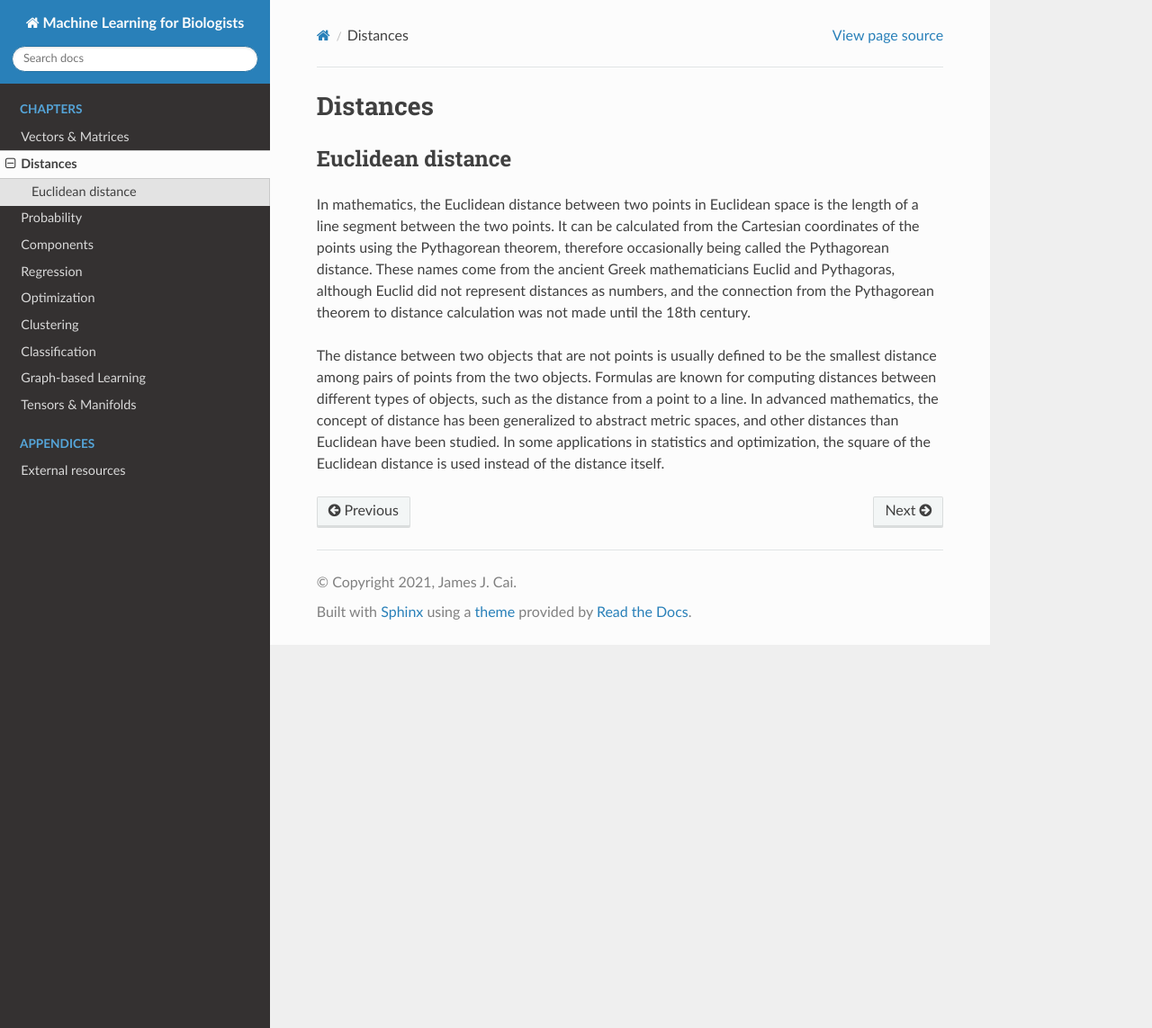
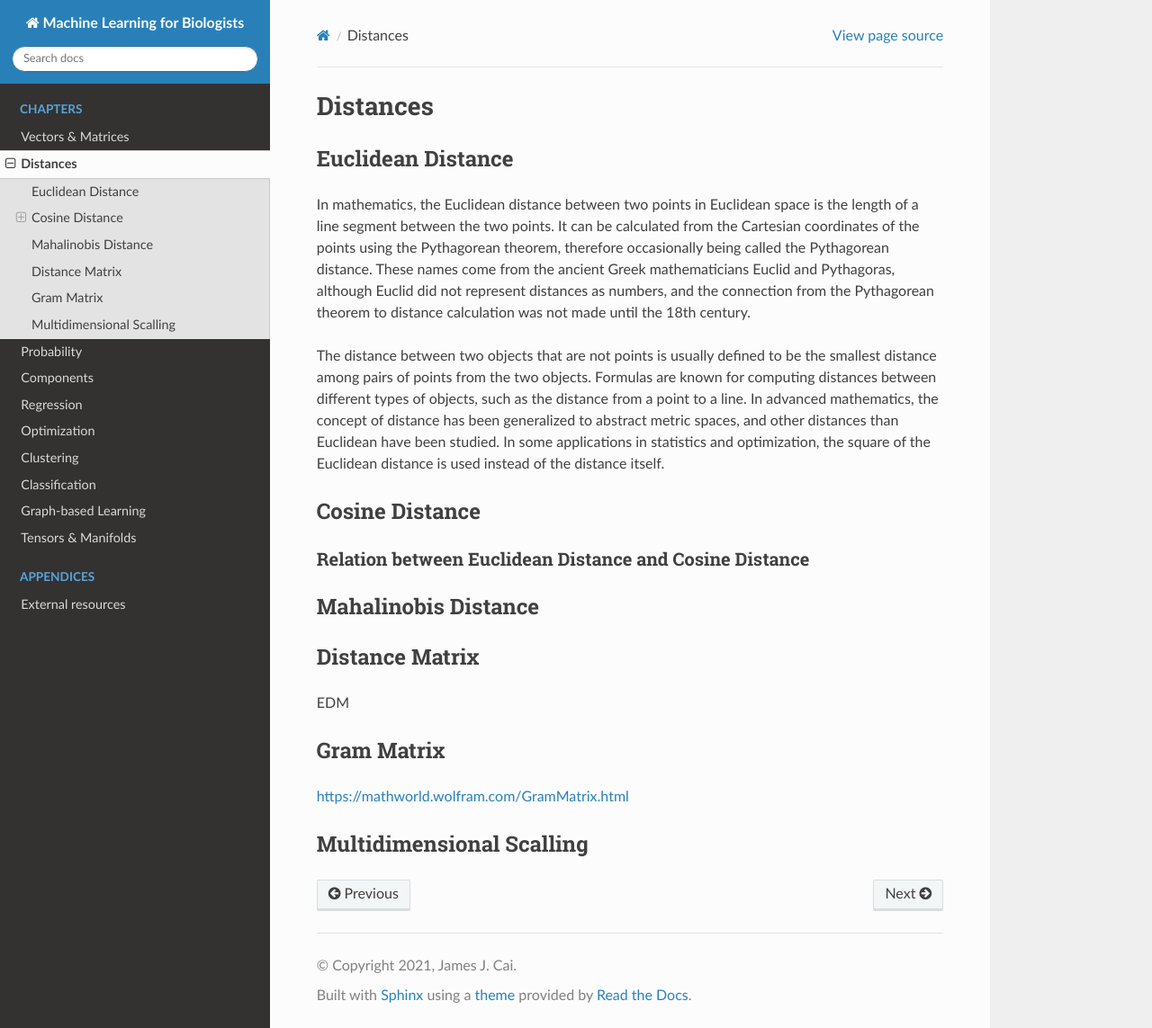
Before and after one commit to jamesjcai/readthedocs_ml4b, a Sphinx documentation site: the page built from docs/chapter2.rst, in a window 1280 px wide and 1143 px high. Shown: the whole window at 90% size. Built offline with Sphinx 7.4.7 and the Read the Docs theme 2.0.0, drawn with Linux system fonts in a browser that asks for light colours.

Commit message:
Update chapter2.rst

```diff
--- a/docs/chapter2.rst
+++ b/docs/chapter2.rst
@@ -2,8 +2,33 @@
 Distances
 =========
 
-Euclidean distance
+Euclidean Distance
 ------------------
 In mathematics, the Euclidean distance between two points in Euclidean space is the length of a line segment between the two points. It can be calculated from the Cartesian coordinates of the points using the Pythagorean theorem, therefore occasionally being called the Pythagorean distance. These names come from the ancient Greek mathematicians Euclid and Pythagoras, although Euclid did not represent distances as numbers, and the connection from the Pythagorean theorem to distance calculation was not made until the 18th century.
 
 The distance between two objects that are not points is usually defined to be the smallest distance among pairs of points from the two objects. Formulas are known for computing distances between different types of objects, such as the distance from a point to a line. In advanced mathematics, the concept of distance has been generalized to abstract metric spaces, and other distances than Euclidean have been studied. In some applications in statistics and optimization, the square of the Euclidean distance is used instead of the distance itself.
+
+Cosine Distance
+---------------
+
+
+Relation between Euclidean Distance and Cosine Distance
+^^^^^^^^^^^^^^^^^^^^^^^^^^^^^^^^^^^^^^^^^^^^^^^^^^^^^^^
+
+Mahalinobis Distance
+--------------------
+
+
+
+Distance Matrix
+---------------
+EDM
+
+
+Gram Matrix
+-----------
+https://mathworld.wolfram.com/GramMatrix.html
+
+
+Multidimensional Scalling
+-------------------------
```
